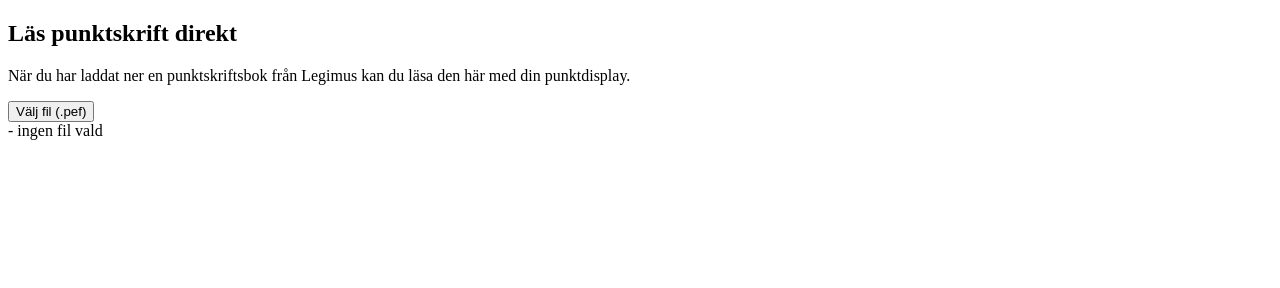
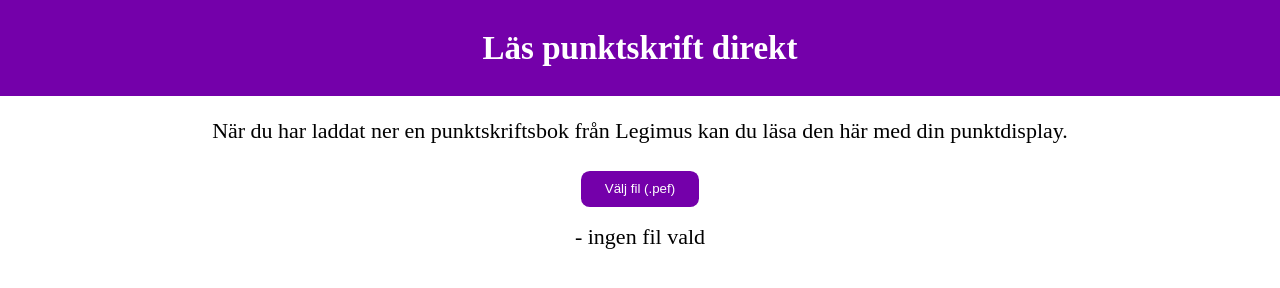
Before and after one commit to idabergenholtz/MTM-PEF-Grej, a website with bundled scripts: page src/index.html in a window 1280 px wide. Built offline with nearby package versions, Linux system fonts and the light colour scheme.

Commit message:
Bas för styling, tog bort index.html från root
Skapade en liten början för styling och tog bort kopian av index.html som låg i root

```diff
--- /dev/null
+++ b/src/converter.css
@@ -0,0 +1,15 @@
+
+
+#chosenFile {
+    margin: var(--default-spacing);
+    font-size: 1rem;
+}
+
+h2 {
+    width: 100vw;
+    background-color: var(--main-colour);
+    color: white;
+    margin: 0;
+    line-height: calc(var(--default-spacing) * 8);
+    height: calc(var(--default-spacing) * 8);
+}
--- a/src/index.html
+++ b/src/index.html
@@ -5,6 +5,9 @@
     <meta http-equiv="X-UA-Compatible" content="IE=edge">
     <meta name="viewport" content="width=device-width, initial-scale=1.0">
     <title>Document</title>
+    <link rel="stylesheet" type="text/css" href="style.css">
+    <link rel="stylesheet" type="text/css" href="converter.css">
+    <link rel="stylesheet" type="text/css" href="reader.css">
 </head>
 <body>
     <div id ="convertDiv">
@@ -34,7 +37,7 @@
         <br>
         Gå till sida: <input id = "goToPage" type="text" placeHolder="1">
         <br>
-        <button id = "backToConversion" style="background-color:red;color:white">
+        <button id = "backToConversion" >
             Tillbaka till konvertering
         </button>
     </div>
--- /dev/null
+++ b/src/reader.css
@@ -0,0 +1,12 @@
+h1 {
+    background-color: var(--main-colour);
+    margin: 0;
+    color: white;
+    line-height: calc(var(--default-spacing) * 8);
+    height: calc(var(--default-spacing) * 8);
+}
+
+#backToConversion {
+    background-color: var(--main-colour);
+    color: white;
+}
--- a/src/style.css
+++ b/src/style.css
@@ -0,0 +1,28 @@
+:root {
+    --main-colour: rgb(116, 0, 170);
+    --main-colour-hover:rgb(77, 0, 112);
+
+    --default-spacing: 12px;
+}
+
+html, body {
+    margin: 0;
+    padding: 0;
+    text-align: center;
+    font-size: 22px;
+}
+
+button{
+    padding: var(--default-spacing) calc(var(--default-spacing) * 2);
+    line-height: var(--default-spacing);
+    cursor: pointer;
+    background-color: var(--main-colour);
+    color: white;
+    border-radius: 0.4rem;
+    border:none;
+    margin: 5px
+}
+
+button:hover {
+    background-color: var(--main-colour-hover);
+}
```
Also changed, not shown: index.html (deleted, +0 -45 lines), src/frontend.html (+1 -1 lines).
